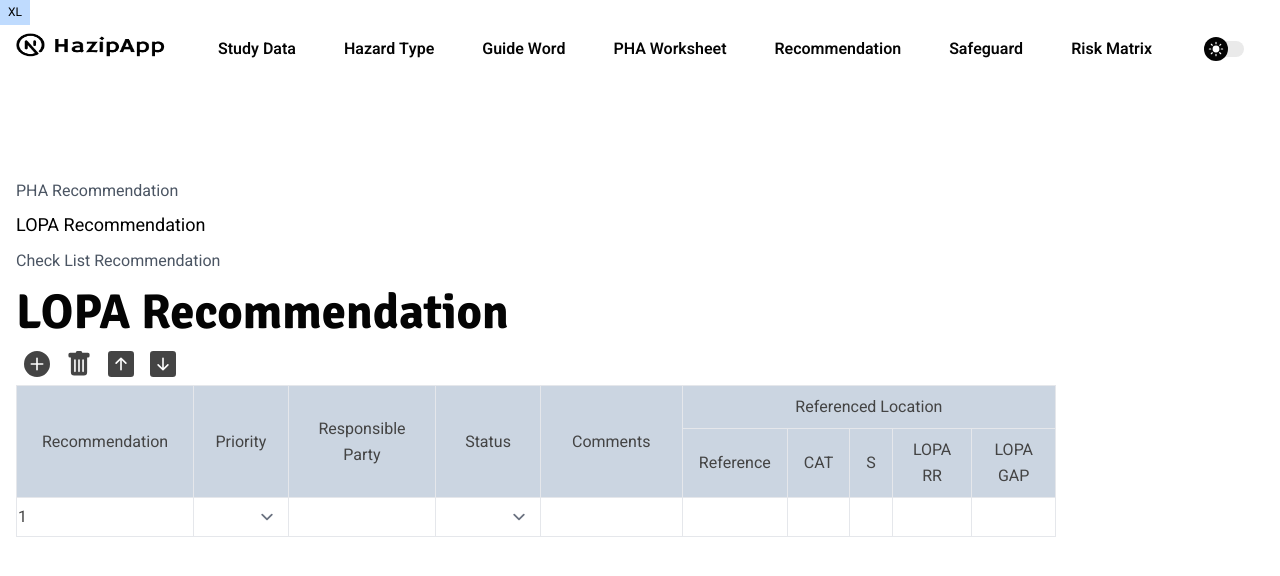
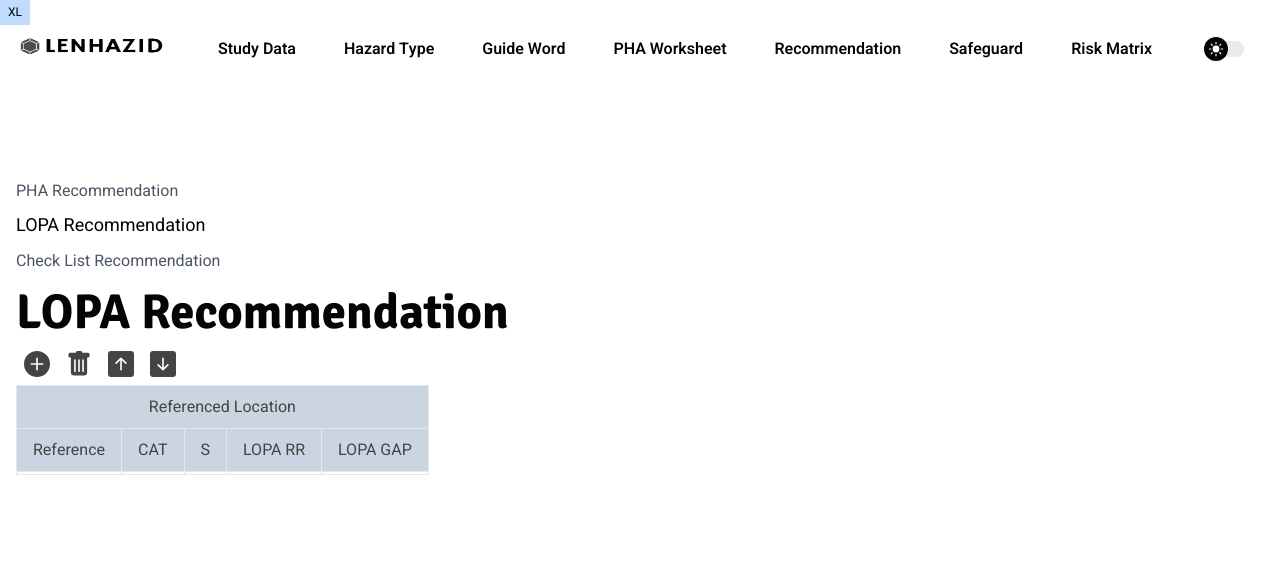
Before and after one commit to anissaefuddin/hazipWeb, a Next.js app: page /lopa-recommendation in a window 1280 px wide. Shown: the top 576 px of the page. Built offline with nearby package versions, Linux system fonts and the light colour scheme; what tailwind-bootstrap-grid would draw is missing.

Commit message:
implement column setting on recommendation page

```diff
--- a/src/app/checklist-recommendation/page.tsx
+++ b/src/app/checklist-recommendation/page.tsx
@@ -4,12 +4,13 @@ import { useForm, SubmitHandler } from "react-hook-form";
 import PageHeader from "@/partials/PageHeader";
 import { v4 as uuidv4 } from "uuid";
 import { useDataGlobal } from "../../model/DataGlobalContext";
-import { Check_List_Recommendations, Team_Members } from "@/model/classModel";
+import { Check_List_Recommendations, Team_Members,Column_Visibility } from "@/model/classModel";
 import Link from "next/link";
 
 const ChecklistRecommendation: React.FC = () => {
   const { dataGlobal, updateDataGlobal } = useDataGlobal();
   const initialLopa_Recommendation: Check_List_Recommendations[] =dataGlobal.Check_List_Recommendations;
+  const [columnVisibility, setColumnVisibility] =useState<Column_Visibility | null>(dataGlobal.Settings.Column_Visibility);
   const [lopas, setLopa] = useState<Check_List_Recommendations[]>(initialLopa_Recommendation,);
   const [members, setMembers] = useState<Team_Members[]>(dataGlobal.Team_Members,);
   const [activeRow, setActiveRow] = useState<number | null>(null);
@@ -211,11 +212,21 @@ const ChecklistRecommendation: React.FC = () => {
               <table className="table-auto">
                 <thead className="bg-slate-300">
                   <tr>
+                  {columnVisibility?.Check_List_Recommendations_Children.Check_List_Recommendation ? (
                     <td className="border px-4 py-2">Recommendation</td>
+                    ) : null}
+                    {columnVisibility?.Check_List_Recommendations_Children.Check_List_Recommendation_Priority ? (
                     <td className="border px-4 py-2">Priority</td>
+                    ) : null}
+                    {columnVisibility?.Check_List_Recommendations_Children.Check_List_Recommendation_Responsible_Party ? (
                     <td className="border px-4 py-2">Responsible Party</td>
+                    ) : null}
+                    {columnVisibility?.Check_List_Recommendations_Children.Check_List_Recommendation_Status ? (
                     <td className="border px-4 py-2">Status</td>
+                    ) : null}
+                    {columnVisibility?.Check_List_Recommendations_Children.Check_List_Recommendation_Comments ? (
                     <td className="border px-4 py-2">Comments</td>
+                    ) : null}
                   </tr>
                 </thead>
                 <tbody>
@@ -224,6 +235,7 @@ const ChecklistRecommendation: React.FC = () => {
                       key={data.ID}
                       className={activeRow === index ? "active-row" : ""}
                     >
+                    {columnVisibility?.Check_List_Recommendations_Children.Check_List_Recommendation ? (
                       <td className="border">
                         <input
                           type="text"
@@ -233,6 +245,8 @@ const ChecklistRecommendation: React.FC = () => {
                           onFocus={(e) => handleActiveRow(e, index)}
                         />
                       </td>
+                    ) : null}
+                    {columnVisibility?.Check_List_Recommendations_Children.Check_List_Recommendation_Priority ? (
                       <td className="border">
                         <select
                           className="appearance-none bg-transparent border-none w-full leading-tight focus:outline-none"
@@ -244,6 +258,8 @@ const ChecklistRecommendation: React.FC = () => {
                           <option value={"Low"}>Low</option>
                         </select>
                       </td>
+                    ) : null}
+                    {columnVisibility?.Check_List_Recommendations_Children.Check_List_Recommendation_Responsible_Party ? (
                       <td className="border">
                         <select
                           className="appearance-none bg-transparent border-none w-full leading-tight focus:outline-none"
@@ -257,6 +273,8 @@ const ChecklistRecommendation: React.FC = () => {
                           ))}
                         </select>
                       </td>
+                    ) : null}
+                    {columnVisibility?.Check_List_Recommendations_Children.Check_List_Recommendation_Priority ? (
                       <td className="border">
                         <select
                           className="appearance-none bg-transparent border-none w-full leading-tight focus:outline-none"
@@ -274,6 +292,8 @@ const ChecklistRecommendation: React.FC = () => {
                           <option value={"Not Aplicable"}>Not Aplicable</option>
                         </select>
                       </td>
+                    ) : null}
+                    {columnVisibility?.Check_List_Recommendations_Children.Check_List_Recommendation_Comments ? (
                       <td className="border">
                         <input
                           type="text"
@@ -283,6 +303,7 @@ const ChecklistRecommendation: React.FC = () => {
                           onFocus={(e) => handleActiveRow(e, index)}
                         />
                       </td>
+                      ) : null}
                     </tr>
                   ))}
                 </tbody>
--- a/src/app/lopa-recommendation/page.tsx
+++ b/src/app/lopa-recommendation/page.tsx
@@ -4,16 +4,14 @@ import { useForm, SubmitHandler } from "react-hook-form";
 import PageHeader from "@/partials/PageHeader";
 import { v4 as uuidv4 } from "uuid";
 import { useDataGlobal } from "../../model/DataGlobalContext";
-import { Lopa_Recommendations } from "@/model/classModel";
+import { Lopa_Recommendations,Column_Visibility } from "@/model/classModel";
 import Link from "next/link";
 
 const LopaRecommendation: React.FC = () => {
   const { dataGlobal, updateDataGlobal } = useDataGlobal();
-  const initialLopa_Recommendation: Lopa_Recommendations[] =
-    dataGlobal.Lopa_Recommendations;
-  const [lopas, setLopa] = useState<Lopa_Recommendations[]>(
-    initialLopa_Recommendation,
-  );
+  const initialLopa_Recommendation: Lopa_Recommendations[] = dataGlobal.Lopa_Recommendations;
+  const [columnVisibility, setColumnVisibility] =useState<Column_Visibility | null>(dataGlobal.Settings.Column_Visibility);
+  const [lopas, setLopa] = useState<Lopa_Recommendations[]>(initialLopa_Recommendation,);
   const [activeRow, setActiveRow] = useState<number | null>(null);
   const [showError, setShowError] = useState(false);
   const handleAddRow = () => {
@@ -217,11 +215,21 @@ const LopaRecommendation: React.FC = () => {
               <table className="table-auto">
                 <thead className="bg-slate-300">
                   <tr>
-                    <td className="border px-4 py-2 text-center" colSpan={2} rowSpan={2} >Recommendation</td>
+                  {columnVisibility?.Lopa_Recommendations_Children.Lopa_Recommendation ? (
+                  <td className="border px-4 py-2 text-center" colSpan={2} rowSpan={2} >Recommendation</td>
+                  ) : null}
+                  {columnVisibility?.Lopa_Recommendations_Children.Lopa_Recommendation_Priority ? (
                     <td className="border px-4 py-2 text-center" rowSpan={2}>Priority</td>
+                    ) : null}
+                    {columnVisibility?.Lopa_Recommendations_Children.Lopa_Recommendation_Responsible_Party ? (
                     <td className="border px-4 py-2 text-center" rowSpan={2}>Responsible Party</td>
+                    ) : null}
+                    {columnVisibility?.Lopa_Recommendations_Children.Lopa_Recommendation_Status ? (
                     <td className="border px-4 py-2 text-center" rowSpan={2}>Status</td>
+                    ) : null}
+                    {columnVisibility?.Lopa_Recommendations_Children.Lopa_Recommendation_Comments ? (
                     <td className="border px-4 py-2 text-center" rowSpan={2}>Comments</td>
+                    ) : null}
                     <td className="border px-4 py-2 text-center" colSpan={5}>Referenced Location</td>
                   </tr>
                   <tr>
@@ -237,9 +245,12 @@ const LopaRecommendation: React.FC = () => {
                     <tr
                       key={data.ID}
                       className={activeRow === index ? "active-row" : ""} >
+                        {columnVisibility?.Lopa_Recommendations_Children.Lopa_Recommendation ? (
                       <td className="border-t border-b border-l">
                         {index + 1}
                       </td>
+                      ) : null}
+                      {columnVisibility?.Lopa_Recommendations_Children.Lopa_Recommendation ? (
                       <td className="border-t border-b border-r">
                         <input
                           type="text"
@@ -249,17 +260,21 @@ const LopaRecommendation: React.FC = () => {
                           onFocus={(e) => handleActiveRow(e, index)}
                         />
                       </td>
+                    ) : null}
+                    {columnVisibility?.Lopa_Recommendations_Children.Lopa_Recommendation_Priority ? (
                       <td className="border">
                         <select
                           className="appearance-none bg-transparent border-none w-full leading-tight focus:outline-none"
                           value={data.Lopa_Recommendation_Priority}
                           onChange={(e) =>handlePriorityChange(e.target.value, index)}>
                           <option></option>
-                          <option>High</option>
-                          <option>Medium</option>
-                          <option>Low</option>
+                          <option value={"High"}>High</option>
+                          <option value={"Medium"}>Medium</option>
+                          <option value={"Low"}>Low</option>
                         </select>
                       </td>
+                    ) : null}
+                    {columnVisibility?.Lopa_Recommendations_Children.Lopa_Recommendation_Responsible_Party ? (
                       <td className="border">
                         <input
                           type="text"
@@ -269,24 +284,28 @@ const LopaRecommendation: React.FC = () => {
                           onFocus={(e) => handleActiveRow(e, index)}
                         />
                       </td>
+                    ) : null}
+                    {columnVisibility?.Lopa_Recommendations_Children.Lopa_Recommendation_Status ? (
                       <td className="border">
                         <select
                           className="appearance-none bg-transparent border-none w-full leading-tight focus:outline-none"
                           value={data.Lopa_Recommendation_Status}
                           onChange={(e) =>handleStatusChange(e.target.value, index)}
                         >
-                          <option></option>
-                          <option>Proposed</option>
-                          <option>Pending</option>
-                          <option>Under Review</option>
-                          <option>In Progress</option>
-                          <option>Completed</option>
-                          <option>Implemented</option>
-                          <option>Closed</option>
-                          <option>Removed</option>
-                          <option>Not Aplicable</option>
+                          <option value={""}></option>
+                          <option value={"Proposed"}>Proposed</option>
+                          <option value={"Pending"}>Pending</option>
+                          <option value={"Under"}>Under Review</option>
+                          <option value={"In Progress"}>In Progress</option>
+                          <option value={"Completed"}>Completed</option>
+                          <option value={"Implemented"}>Implemented</option>
+                          <option value={"Closed"}>Closed</option>
+                          <option value={"Removed"}>Removed</option>
+                          <option value={"Not Progress"}>Not Progress</option>
                         </select>
                       </td>
+                    ) : null}
+                    {columnVisibility?.Lopa_Recommendations_Children.Lopa_Recommendation_Comments ? (
                       <td className="border">
                         <input
                           type="text"
@@ -296,6 +315,7 @@ const LopaRecommendation: React.FC = () => {
                           onFocus={(e) => handleActiveRow(e, index)}
                         />
                       </td>
+                    ) : null}
                       <td className="border"></td>
                       <td className="border"></td>
                       <td className="border"></td>
--- a/src/app/pha-recommendation/page.tsx
+++ b/src/app/pha-recommendation/page.tsx
@@ -2,13 +2,14 @@
 import React, { useState, useEffect, useRef } from "react";
 import PageHeader from "@/partials/PageHeader";
 import { useDataGlobal } from "../../model/DataGlobalContext";
-import { Pha_Recommendations, Team_Members } from "@/model/classModel";
+import { Pha_Recommendations, Team_Members,Column_Visibility } from "@/model/classModel";
 import Link from "next/link";
 
 const PhaRecommendation: React.FC = () => {
   const { dataGlobal, updateDataGlobal } = useDataGlobal();
   const initialLopa_Recommendation: Pha_Recommendations[] =dataGlobal.Pha_Recommendations;
   const [lopas, setLopa] = useState<Pha_Recommendations[]>(initialLopa_Recommendation,);
+  const [columnVisibility, setColumnVisibility] =useState<Column_Visibility | null>(dataGlobal.Settings.Column_Visibility);
   const [members, setMembers] = useState<Team_Members[]>(dataGlobal.Team_Members,);
   const [activeRow, setActiveRow] = useState<number | null>(null);
   const [showError, setShowError] = useState(false);
@@ -196,13 +197,7 @@ const PhaRecommendation: React.FC = () => {
                     Pilih Row terlebih dahulu
                   </span>
                   <span className="absolute top-0 bottom-0 right-0 px-4 py-3">
-                    <svg
-                      className="fill-current h-6 w-6 text-red-500"
-                      role="button"
-                      onClick={handleCloseError}
-                      xmlns="http://www.w3.org/2000/svg"
-                      viewBox="0 0 20 20"
-                    >
+                    <svg className="fill-current h-6 w-6 text-red-500" role="button" onClick={handleCloseError} xmlns="http://www.w3.org/2000/svg" viewBox="0 0 20 20">
                       <title>Close</title>
                       <path d="M14.348 14.849a1.2 1.2 0 0 1-1.697 0L10 11.819l-2.651 3.029a1.2 1.2 0 1 1-1.697-1.697l2.758-3.15-2.759-3.152a1.2 1.2 0 1 1 1.697-1.697L10 8.183l2.651-3.031a1.2 1.2 0 1 1 1.697 1.697l-2.758 3.152 2.758 3.15a1.2 1.2 0 0 1 0 1.698z" />
                     </svg>
@@ -213,28 +208,22 @@ const PhaRecommendation: React.FC = () => {
               <table className="table-auto">
                 <thead className="bg-slate-300">
                   <tr>
-                    <td
-                      className="border px-4 py-2 text-center"
-                      colSpan={2}
-                      rowSpan={2}
-                    >
-                      Recommendation
-                    </td>
-                    <td className="border px-4 py-2 text-center" rowSpan={2}>
-                      Priority
-                    </td>
-                    <td className="border px-4 py-2 text-center" rowSpan={2}>
-                      Responsible Party
-                    </td>
-                    <td className="border px-4 py-2 text-center" rowSpan={2}>
-                      Status
-                    </td>
-                    <td className="border px-4 py-2 text-center" rowSpan={2}>
-                      Comments
-                    </td>
-                    <td className="border px-4 py-2 text-center" colSpan={5}>
-                      Referenced Location
-                    </td>
+                    {columnVisibility?.Pha_Recommendations_Children.Pha_Recommendation ? (
+                    <td className="border px-4 py-2 text-center" colSpan={2} rowSpan={2} >Recommendation</td>
+                    ) : null}
+                    {columnVisibility?.Pha_Recommendations_Children.Pha_Recommendation_Priority ? (
+                    <td className="border px-4 py-2 text-center" rowSpan={2}>Priority</td>
+                    ) : null}
+                    {columnVisibility?.Pha_Recommendations_Children.Pha_Recommendation_Responsible_Party ? (
+                    <td className="border px-4 py-2 text-center" rowSpan={2}>Responsible Party</td>
+                    ) : null}
+                    {columnVisibility?.Pha_Recommendations_Children.Pha_Recommendation_Status ? (
+                    <td className="border px-4 py-2 text-center" rowSpan={2}>Status</td>
+                    ) : null}
+                    {columnVisibility?.Pha_Recommendations_Children.Pha_Recommendation_Comments ? (
+                    <td className="border px-4 py-2 text-center" rowSpan={2}>Comments</td>
+                    ) : null}
+                    <td className="border px-4 py-2 text-center" colSpan={5}>Referenced Location</td>
                   </tr>
                   <tr>
                     <td className="border px-4 py-2 text-center">Reference</td>
@@ -250,9 +239,12 @@ const PhaRecommendation: React.FC = () => {
                       key={data.ID}
                       className={activeRow === index ? "active-row" : ""}
                     >
+                    {columnVisibility?.Pha_Recommendations_Children.Pha_Recommendation ? (
                       <td className="border-t border-b border-l">
                         {index + 1}
                       </td>
+                      ) : null}
+                      {columnVisibility?.Pha_Recommendations_Children.Pha_Recommendation ? (
                       <td className="border-t border-b border-r">
                         <input
                           type="text"
@@ -262,6 +254,8 @@ const PhaRecommendation: React.FC = () => {
                           onFocus={(e) => handleActiveRow(e, index)}
                         />
                       </td>
+                      ) : null}
+                      {columnVisibility?.Pha_Recommendations_Children.Pha_Recommendation_Priority ? (
                       <td className="border">
                         <select
                           className="appearance-none bg-transparent border-none w-full leading-tight focus:outline-none"
@@ -276,6 +270,8 @@ const PhaRecommendation: React.FC = () => {
                           <option value={"Low"}>Low</option>
                         </select>
                       </td>
+                      ) : null}
+                      {columnVisibility?.Pha_Recommendations_Children.Pha_Recommendation_Responsible_Party ? (
                       <td className="border">
                         <select
                           className="appearance-none bg-transparent border-none w-full leading-tight focus:outline-none"
@@ -292,6 +288,8 @@ const PhaRecommendation: React.FC = () => {
                           ))}
                         </select>
                       </td>
+                      ) : null}
+                      {columnVisibility?.Pha_Recommendations_Children.Pha_Recommendation_Status ? (
                       <td className="border">
                         <select
                           className="appearance-none bg-transparent border-none w-full leading-tight focus:outline-none"
@@ -310,6 +308,8 @@ const PhaRecommendation: React.FC = () => {
                           <option value={"Not Aplicable"}>Not Aplicable</option>
                         </select>
                       </td>
+                      ) : null}
+                      {columnVisibility?.Pha_Recommendations_Children.Pha_Recommendation_Comments ? (
                       <td className="border">
                         <input
                           type="text"
@@ -319,6 +319,7 @@ const PhaRecommendation: React.FC = () => {
                           onFocus={(e) => handleActiveRow(e, index)}
                         />
                       </td>
+                      ) : null}
                       <td className="border"></td>
                       <td className="border"></td>
                       <td className="border"></td>
```
Also changed, not shown: public/images/logo.png, public/images/logod.png (added).
